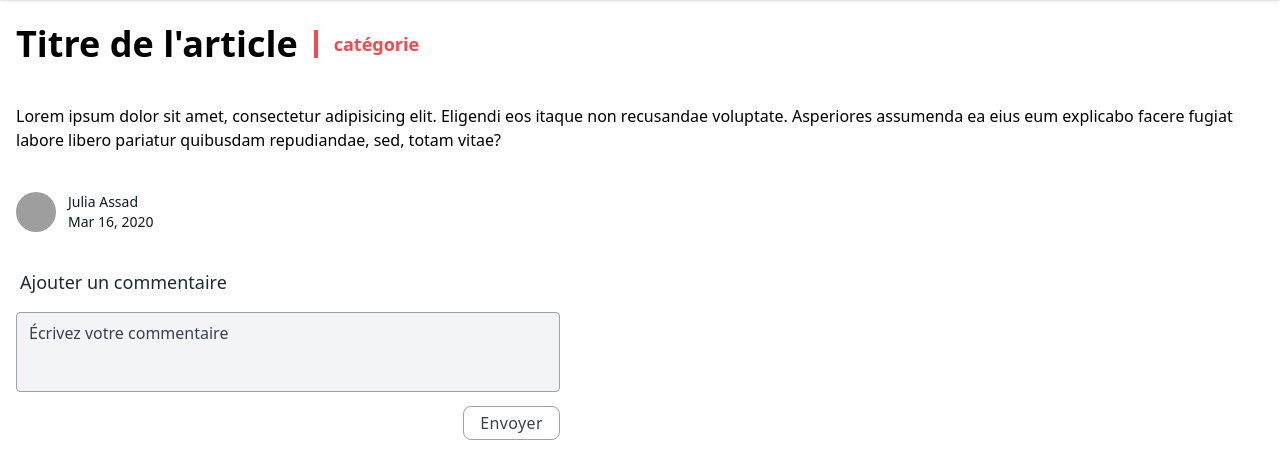
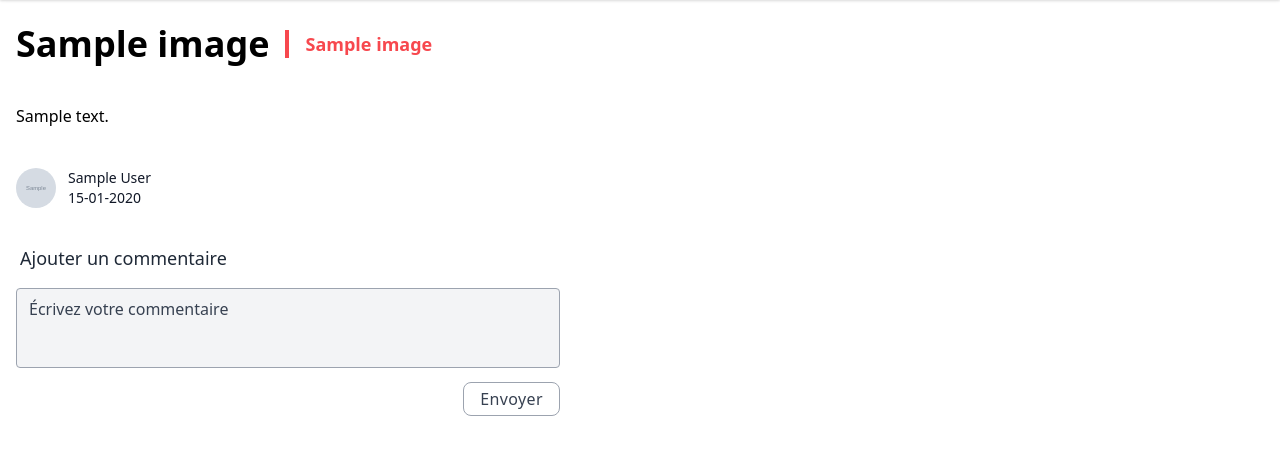
Before and after one commit to Jmassads/ParcoursSymfonyP5, a PHP site: page /article.php?idArticle=1 in a window 1280 px wide. Shown: the part 72-544 px from the top of the page. Run offline with PHP 8.4, Linux system fonts and the light colour scheme; tables that the repository leaves empty or names only in its code hold one stand-in row (values such as "Sample post"); grey boxes marked "Sample" are stand-in pictures; style sheets or scripts are compiled from the project's sources; some libraries are stand-ins or nearby versions; grey boxes are pictures that could not be loaded.

Commit message:
#18 single article dynamic

```diff
--- a/article.php
+++ b/article.php
@@ -1,24 +1,49 @@
-<?php include 'header.php';?>
+<?php include 'header.php'; ?>
+<?php require_once 'config.php'; ?>
+<?php require_once 'pdo.php'; ?>
+
 
 <main class="pt-24">
+
+    <?php
+    $bdd = connexionPDO();
+    $req = 'SELECT * FROM articles
+    INNER JOIN categories on articles.category_id = categories.category_id
+    INNER JOIN users on articles.user_id = users.user_id
+    INNER JOIN Image on articles.id_image = Image.id_image
+    where article_id = :idArticle
+    ';
+    $stmt = $bdd->prepare($req);
+    $stmt->bindValue(":idArticle",$_GET['idArticle']);
+    $stmt->execute();
+    $article = $stmt->fetch(PDO::FETCH_ASSOC);
+    $stmt->closeCursor();
+    ?>
+
     <section class="px-4">
         <div class="flex flex-col sm:flex-row flex-wrap items-center">
-            <h2 class="text-4xl font-semibold pr-4">Titre de l'article
+            <h2 class="text-4xl font-semibold pr-4">
+                <?php echo $article['article_title'];?>
             </h2>
             <div class="text-lg font-semibold border-l-4 border-tart-orange pl-4 text-tart-orange">
-                catégorie
+                <?php echo $article['category_title'];?>
             </div>
         </div>
         <div class="my-10">
-            <p>Lorem ipsum dolor sit amet, consectetur adipisicing elit. Eligendi eos itaque non recusandae voluptate. Asperiores assumenda ea eius eum explicabo facere fugiat labore libero pariatur quibusdam repudiandae, sed, totam vitae?</p>
+           <?php echo $article['article_content'];?>
         </div>
         <div class="mt-6 flex items-center">
             <div class="flex-shrink-0">
-                <img class="h-10 w-10 rounded-full"src="https://avatars0.githubusercontent.com/u/22447803?s=400&u=453226f708a7c2242a639882fde1ec32ffa78918&v=4 " alt="">
+                <img class="h-10 w-10 rounded-full"
+                     src="src/img/<?php echo $article['url_image'];?>"
+                     alt="">
             </div>
             <div class="ml-3">
-                <p class="text-sm leading-5 font-medium text-gray-900"href="">Julia Assad</p>
-                <div class="text-sm leading-5 font-medium text-gray-900">Mar 16, 2020</div>
+                <p class="text-sm leading-5 font-medium text-gray-900" href="">
+                    <?php echo $article['user_firstname'] . ' ' . $article['user_lastname']; ?></p>
+                <div class="text-sm leading-5 font-medium text-gray-900">
+                    <?php echo date('d-m-Y', strtotime($article['date_creation'])); ?>
+                </div>
             </div>
         </div>
     </section>
@@ -27,18 +52,23 @@
             <div class="flex flex-wrap -mx-3 mb-6">
                 <h2 class="px-4 pt-3 pb-2 text-gray-800 text-lg">Ajouter un commentaire</h2>
                 <div class="w-full md:w-full px-3 mb-2 mt-2">
-                    <textarea class="bg-gray-100 rounded border border-gray-400 leading-normal resize-none w-full h-20 py-2 px-3 font-medium placeholder-gray-700 focus:outline-none focus:bg-white" name="body" placeholder="Écrivez votre commentaire" required=""></textarea>
+                    <textarea
+                            class="bg-gray-100 rounded border border-gray-400 leading-normal resize-none w-full h-20 py-2 px-3 font-medium placeholder-gray-700 focus:outline-none focus:bg-white"
+                            name="body" placeholder="Écrivez votre commentaire" required=""></textarea>
                 </div>
                 <div class="w-full md:w-full flex items-start md:w-full px-3">
                     <div class="flex items-start w-1/2 text-gray-700 px-2 mr-auto">
                     </div>
                     <div class="-mr-1">
-                        <input type="submit" class="bg-white text-gray-700 font-medium py-1 px-4 border border-gray-400 rounded-lg tracking-wide mr-1 hover:bg-gray-100" value="Envoyer">
+                        <input type="submit"
+                               class="bg-white text-gray-700 font-medium py-1 px-4 border border-gray-400 rounded-lg tracking-wide mr-1 hover:bg-gray-100"
+                               value="Envoyer">
                     </div>
                 </div>
 
-            </div></form>
+            </div>
+        </form>
     </section>
 </main>
 
-<?php include 'footer.php';?>
+<?php include 'footer.php'; ?>
--- a/blog.php
+++ b/blog.php
@@ -58,7 +58,7 @@
                             </div>
                         </div>
                         <div class="cursor-pointer mt-10 font-semibold flex items-center hover:text-tart-orange">
-                            <a href="article.php" class="mr-2 ">Lire la suite</a>
+                            <a href="article.php?idArticle=<?php echo $article['article_id'] ?>" class="mr-2 ">Lire la suite</a>
                             <ion-icon name="arrow-forward"></ion-icon>
                         </div>
                     </div>
```
